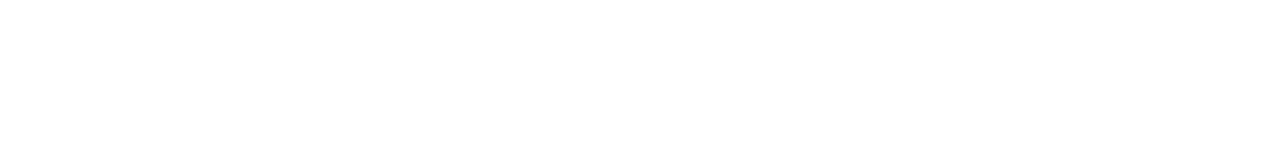
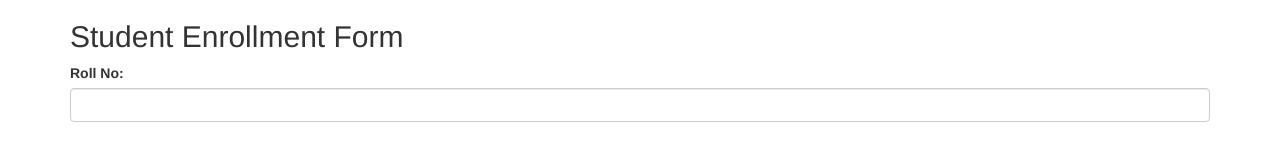
Before and after one commit to AnushreeNema/Login2Xplore-StudentEnrollmentForm, a plain HTML site: page index.html in a window 1280 px wide. Drawn offline with nearby package versions, Linux system fonts and the light colour scheme.

Commit message:
form initialized

```diff
--- a/index.html
+++ b/index.html
@@ -11,5 +11,20 @@
       href="https://maxcdn.bootstrapcdn.com/bootstrap/3.4.1/css/bootstrap.min.css"
     />
   </head>
-  <body></body>
+  <body>
+    <div class="container">
+      <h2>Student Enrollment Form</h2>
+      <form id="studentForm">
+        <div class="form-group">
+          <label for="roll">Roll No:</label>
+          <input
+            type="text"
+            class="form-control"
+            id="roll"
+            onblur="findRoll(this)"
+          />
+        </div>
+      </form>
+    </div>
+  </body>
 </html>
```
